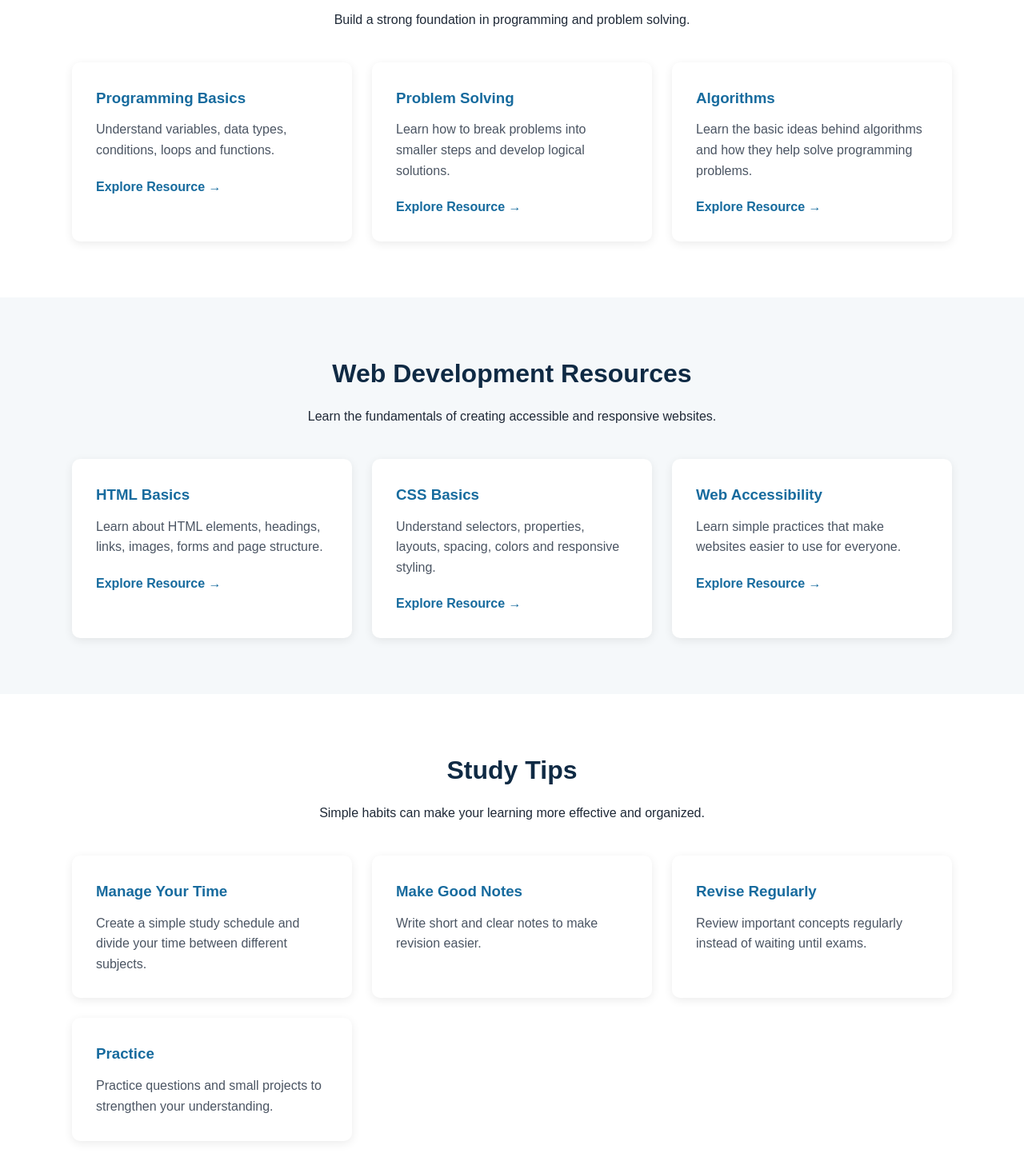
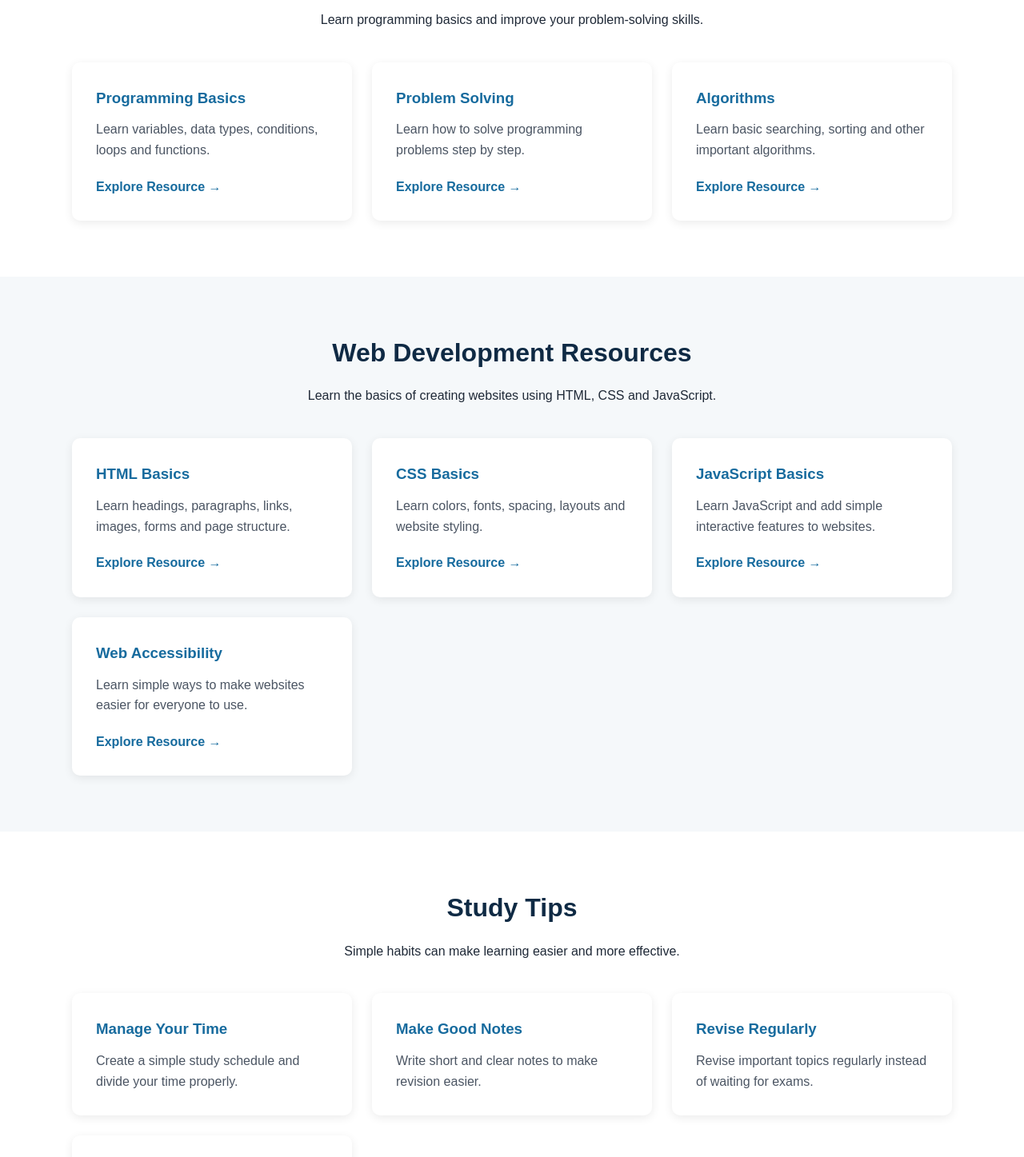
Before and after one commit to prayag07-spec/EduSphere, a plain HTML site: page resources.html in a window 1280 px wide. Shown: the part 498-1945 px from the top of the page at 80% size. Drawn offline with Linux system fonts and the light colour scheme.

Commit message:
Update resources.html

```diff
--- a/resources.html
+++ b/resources.html
@@ -41,8 +41,8 @@
             <h1>Learning Resources</h1>
 
             <p>
-                Explore useful resources to improve your programming,
-                web development and study skills.
+                Explore useful resources to improve your
+                programming, web development and study skills.
             </p>
 
         </section>
@@ -54,51 +54,63 @@
             <h2>Programming Resources</h2>
 
             <p class="section-intro">
-                Build a strong foundation in programming and
-                problem solving.
+                Learn programming basics and improve your
+                problem-solving skills.
             </p>
 
             <div class="resource-grid">
 
                 <article class="resource-card">
+
                     <h3>Programming Basics</h3>
 
                     <p>
-                        Understand variables, data types, conditions,
+                        Learn variables, data types, conditions,
                         loops and functions.
                     </p>
 
-                    <a href="https://www.geeksforgeeks.org/practice-problems" class="resource-link" target="_blank" rel="noopener">
+                    <a href="https://www.w3schools.com/programming/"
+                       class="resource-link"
+                       target="_blank">
                         Explore Resource →
                     </a>
+
                 </article>
 
 
                 <article class="resource-card">
+
                     <h3>Problem Solving</h3>
 
                     <p>
-                        Learn how to break problems into smaller steps
-                        and develop logical solutions.
+                        Learn how to solve programming problems
+                        step by step.
                     </p>
 
-                    <a href="https://www.w3schools.com/programming/prog_programming.php" class="resource-link">
+                    <a href="https://www.geeksforgeeks.org/problem-solving/"
+                       class="resource-link"
+                       target="_blank">
                         Explore Resource →
                     </a>
+
                 </article>
 
 
                 <article class="resource-card">
+
                     <h3>Algorithms</h3>
 
                     <p>
-                        Learn the basic ideas behind algorithms and
-                        how they help solve programming problems.
+                        Learn basic searching, sorting and
+                        other important algorithms.
                     </p>
 
-                    <a href="#" class="resource-link">
+                    <a href="https://www.geeksforgeeks.org/fundamentals-of-algorithms/"
+                       class="resource-link"
+                       target="_blank">
                         Explore Resource →
                     </a>
+
                 </article>
 
             </div>
@@ -112,51 +124,81 @@
             <h2>Web Development Resources</h2>
 
             <p class="section-intro">
-                Learn the fundamentals of creating accessible
-                and responsive websites.
+                Learn the basics of creating websites using
+                HTML, CSS and JavaScript.
             </p>
 
             <div class="resource-grid">
 
                 <article class="resource-card">
+
                     <h3>HTML Basics</h3>
 
                     <p>
-                        Learn about HTML elements, headings,
-                        links, images, forms and page structure.
+                        Learn headings, paragraphs, links,
+                        images, forms and page structure.
                     </p>
 
-                    <a href="https://developer.mozilla.org/en-US/docs/Web/HTML" class="resource-link">
+                    <a href="https://developer.mozilla.org/en-US/docs/Web/HTML"
+                       class="resource-link"
+                       target="_blank">
                         Explore Resource →
                     </a>
+
                 </article>
 
 
                 <article class="resource-card">
+
                     <h3>CSS Basics</h3>
 
                     <p>
-                        Understand selectors, properties, layouts,
-                        spacing, colors and responsive styling.
+                        Learn colors, fonts, spacing, layouts
+                        and website styling.
                     </p>
 
-                    <a href="https://developer.mozilla.org/en-US/docs/Web/CSS" class="resource-link">
+                    <a href="https://developer.mozilla.org/en-US/docs/Web/CSS"
+                       class="resource-link"
+                       target="_blank">
                         Explore Resource →
                     </a>
+
                 </article>
 
 
                 <article class="resource-card">
+
+                    <h3>JavaScript Basics</h3>
+
+                    <p>
+                        Learn JavaScript and add simple
+                        interactive features to websites.
+                    </p>
+
+                    <a href="https://developer.mozilla.org/en-US/docs/Web/JavaScript"
+                       class="resource-link"
+                       target="_blank">
+                        Explore Resource →
+                    </a>
+
+                </article>
+
+
+                <article class="resource-card">
+
                     <h3>Web Accessibility</h3>
 
                     <p>
-                        Learn simple practices that make websites
-                        easier to use for everyone.
+                        Learn simple ways to make websites
+                        easier for everyone to use.
                     </p>
 
-                    <a href=""https://developer.mozilla.org/en-US/docs/Web/Accessibility"" class="resource-link">
+                    <a href="https://developer.mozilla.org/en-US/docs/Web/Accessibility"
+                       class="resource-link"
+                       target="_blank">
                         Explore Resource →
                     </a>
+
                 </article>
 
             </div>
@@ -170,49 +212,57 @@
             <h2>Study Tips</h2>
 
             <p class="section-intro">
-                Simple habits can make your learning more
-                effective and organized.
+                Simple habits can make learning easier
+                and more effective.
             </p>
 
             <div class="resource-grid">
 
                 <article class="resource-card">
+
                     <h3>Manage Your Time</h3>
 
                     <p>
                         Create a simple study schedule and
-                        divide your time between different subjects.
+                        divide your time properly.
                     </p>
+
                 </article>
 
 
                 <article class="resource-card">
+
                     <h3>Make Good Notes</h3>
 
                     <p>
                         Write short and clear notes to make
                         revision easier.
                     </p>
+
                 </article>
 
 
                 <article class="resource-card">
+
                     <h3>Revise Regularly</h3>
 
                     <p>
-                        Review important concepts regularly
-                        instead of waiting until exams.
+                        Revise important topics regularly
+                        instead of waiting for exams.
                     </p>
+
                 </article>
 
 
                 <article class="resource-card">
+
                     <h3>Practice</h3>
 
                     <p>
                         Practice questions and small projects
-                        to strengthen your understanding.
+                        to improve your skills.
                     </p>
+
                 </article>
 
             </div>
@@ -226,7 +276,7 @@
             <h2>Simple Study Plan</h2>
 
             <p class="section-intro">
-                Use this example to organize your daily learning.
+                A simple daily plan to organize your studies.
             </p>
 
             <div class="table-container">
@@ -236,11 +286,12 @@
                     <thead>
                         <tr>
                             <th>Activity</th>
-                            <th>Suggested Time</th>
+                            <th>Time</th>
                         </tr>
                     </thead>
 
                     <tbody>
+
                         <tr>
                             <td>Learn a New Concept</td>
                             <td>45 Minutes</td>
@@ -260,11 +311,29 @@
                             <td>Project Practice</td>
                             <td>60 Minutes</td>
                         </tr>
+
                     </tbody>
 
                 </table>
 
             </div>
+
+        </section>
+
+
+        <!-- Bottom Message -->
+        <section class="page-header">
+
+            <h2>Keep Learning!</h2>
+
+            <p>
+                Use these resources regularly and keep
+                improving your skills.
+            </p>
+
+            <a href="courses.html" class="resource-link">
+                Explore Courses →
+            </a>
 
         </section>
 
```
